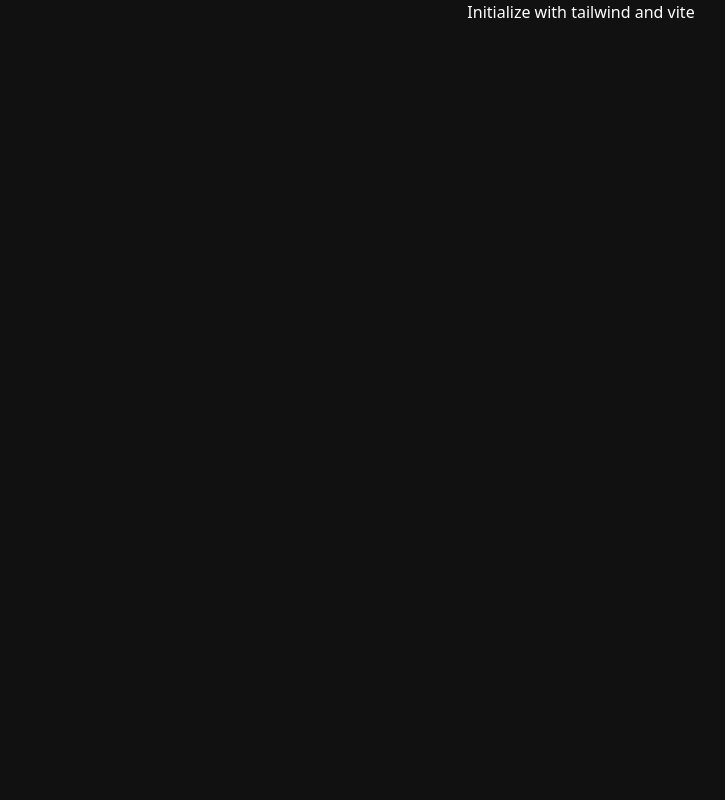
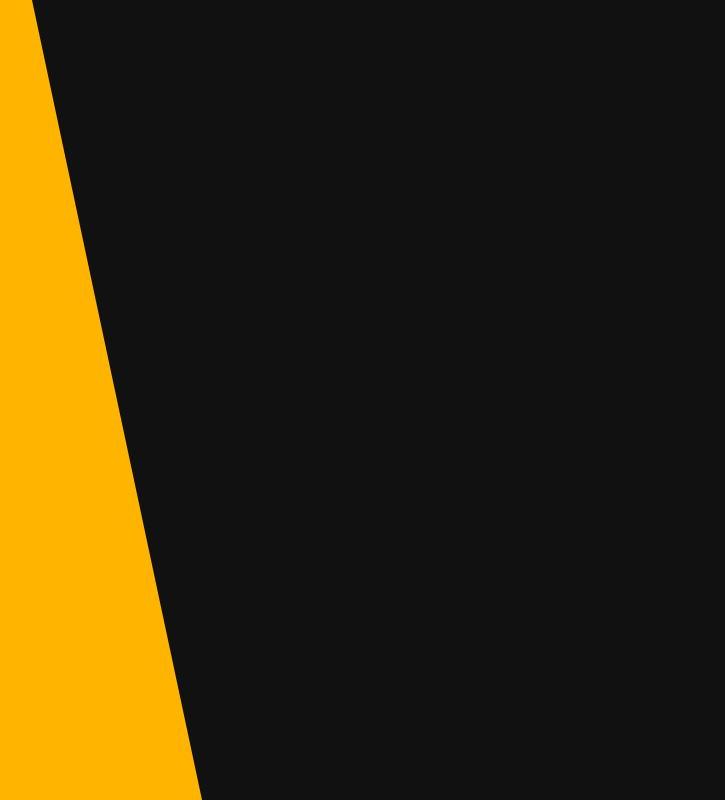
Before and after one commit to Mahdi-Alaee/My-Personal-Website, a React (Vite) app: page / in a window 1280 px wide. Shown: the whole page, without its empty margins (59-784 px from the left). Built offline with nearby package versions, Linux system fonts and the light colour scheme.

Commit message:
background shape

```diff
--- a/src/App.tsx
+++ b/src/App.tsx
@@ -3,8 +3,8 @@ const App : React.FC = () => {
   return (
     <div id='app' className="relative bg-darkColor min-h-screen">
       {/* background shape */}
-      <div className="bg-yellowColor "></div>
-      <h1 className="text-center text-white">Initialize with tailwind and vite</h1>
+      <div className="absolute bg-yellowColor h-screen w-1/4 skew-x-12 -left-36 hidden lg:block"></div>
+
     </div>
   )
 }
--- a/src/components/Menu.tsx
+++ b/src/components/Menu.tsx
@@ -1,8 +1,8 @@
 const Menu: React.FC = () => {
     return (
-        <>
+        <ul>
 
-        </>
+        </ul>
     )
 }
 
```
